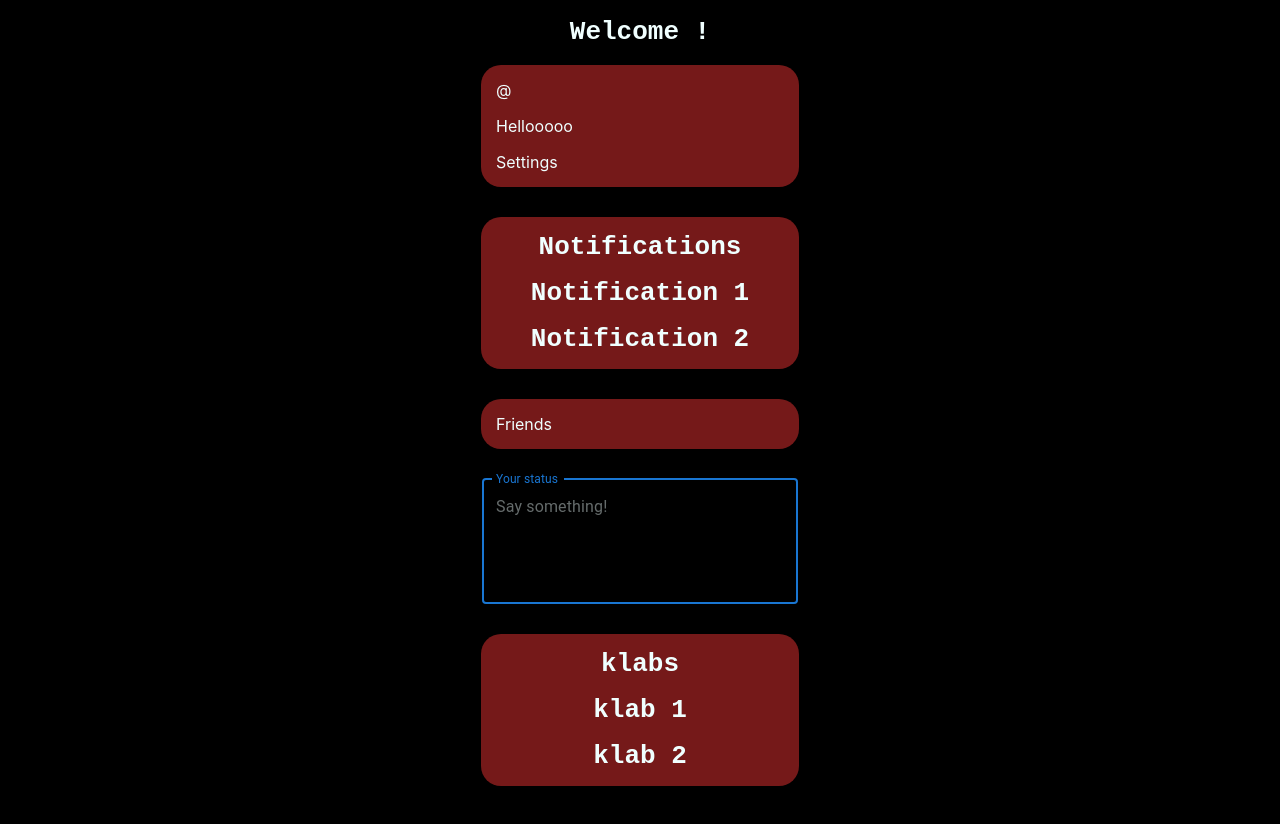
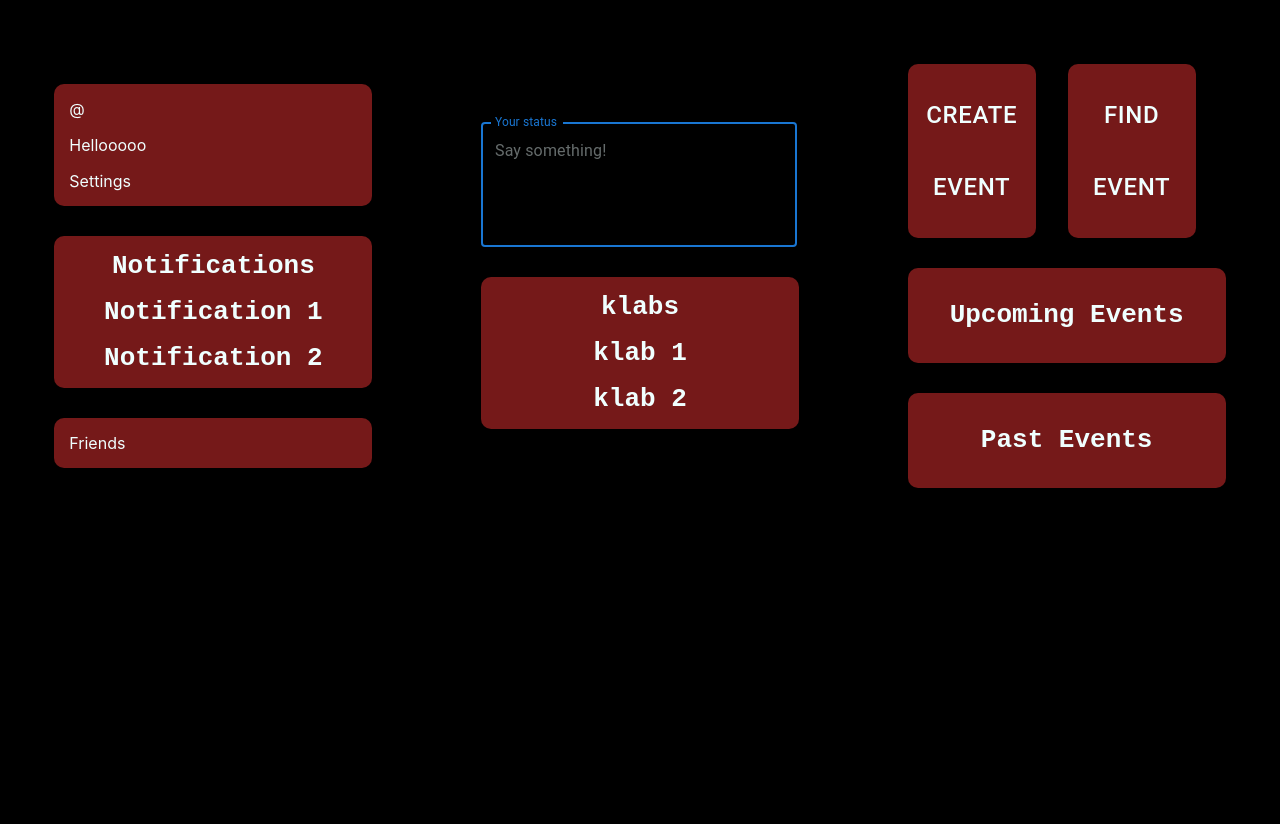
Before and after one commit to iman370/klabber, a React (Create React App) app in the folder frontend/: page / in a window 1280 px wide. Both pictures are taken after a click on the button "Sign in". Shown: the top 824 px of the page. After the commit the page ends 800 px from the top, so only its background shows below. Built offline with nearby package versions, Linux system fonts and the light colour scheme.

Commit message:
Fixed home page grid

```diff
--- a/frontend/src/pages/Home.js
+++ b/frontend/src/pages/Home.js
@@ -3,6 +3,7 @@ import Card from 'react-bootstrap/Card'
 import Box from '@mui/material/Box';
 import Stack from '@mui/material/Stack';
 import TextField from '@mui/material/TextField';
+import Button from '@mui/material/Button';
 import { useNavigate } from 'react-router-dom';
 import { useLocation } from 'react-router-dom';
 import './styles/klabber.css';
@@ -18,7 +19,7 @@ function Home(props) {
     return (
     <div id="home-content">
         <div id="mainbox1">
-            <h1>Welcome {first_name}!</h1>
+            <div id="column1">
                 <Card id="profileCard">
                     <Card.Body>
                         <Card.Title>{first_name}</Card.Title>
@@ -41,7 +42,8 @@ function Home(props) {
                         <Card.Title>Friends</Card.Title>
                     </Card.Body>
                 </Card>
-            <div className='divider' />
+            </div>
+            <div id="column2">
                 <TextField
                     id="statusBox"
                     label="Your status"
@@ -58,7 +60,21 @@ function Home(props) {
                         <h1>klab 2</h1>
                     </Stack>
                 </Box>
-            <div className='divider' />
+            </div>
+            <div id="column3">
+                <div id="eventsButtonBox">
+                    <Button>Create Event</Button>
+                    <Button>Find Event</Button>
+                </div>
+                <div className='divider'/>
+                <Box id="upcomingEventsBox">
+                    <h1>Upcoming Events</h1>
+                </Box>
+                <div className='divider'/>
+                <Box id="pastEventsBox">
+                    <h1>Past Events</h1>
+                </Box>
+            </div>
 
             <div className='divider' />
         </div>
--- a/frontend/src/pages/styles/klabber.css
+++ b/frontend/src/pages/styles/klabber.css
@@ -86,6 +86,10 @@
 
 .divider_small {
     height: 10px;
+}
+
+.divider_small2 {
+    height: 2rem;
 }
 
 /* LANDING PAGE */
@@ -220,14 +224,25 @@
 }
 
 #home-content #mainbox1 {
-    display: block;
-    max-width: 1170px;
-    margin: 0 auto;
+    display: grid;
+    grid-template-columns: auto auto auto;
+    margin: 4rem auto;
     justify-items: center;
     align-items: center;
 }
 
-#home-content #mainbox1 button {
+#home-content #column1 {
+    display: block;
+}
+
+#home-content #column2 {
+    display: block;
+}
+#home-content #column3 {
+    display: block;
+}
+
+#home-content #mainbox1 button { /* no longer needed? */
     border: none;
     font-size: 24px;
     line-height: 72px;
@@ -245,7 +260,7 @@
     width: 18rem;
     display: block;
     color: azure;
-    border-radius: 20px;
+    border-radius: 10px;
     padding: 15px;
 }
 
@@ -254,7 +269,7 @@
     width: 18rem;
     display: block;
     color: azure;
-    border-radius: 20px;
+    border-radius: 10px;
     padding: 15px;
 }
 
@@ -263,8 +278,9 @@
     width: 18rem;
     display: block;
     color: azure;
-    border-radius: 20px;
+    border-radius: 10px;
     padding: 15px;
+    cursor: pointer;
 }
 
 #home-content #statusBox {
@@ -277,16 +293,22 @@
     width: 18rem;
     display: block;
     color: azure;
-    border-radius: 20px;
+    border-radius: 10px;
     padding: 15px;
 }
 
-#home-content .eventsButton {
+#home-content #eventsButtonBox {
+    width: 18rem;
+    display: flex;
+    justify-content: space-between;
+}
+
+#home-content #eventsButtonBox Button {
     background: #751919;
     width: 8rem;
     display: block;
     color: azure;
-    border-radius: 20px;
+    border-radius: 10px;
     padding: 15px;
 }
 
@@ -295,7 +317,7 @@
     width: 18rem;
     display: block;
     color: azure;
-    border-radius: 20px;
+    border-radius: 10px;
     padding: 15px;
 }
 
@@ -304,7 +326,7 @@
     width: 18rem;
     display: block;
     color: azure;
-    border-radius: 20px;
+    border-radius: 10px;
     padding: 15px;
 }
 
```
Lines whose indentation alone changed are shown as unchanged.
